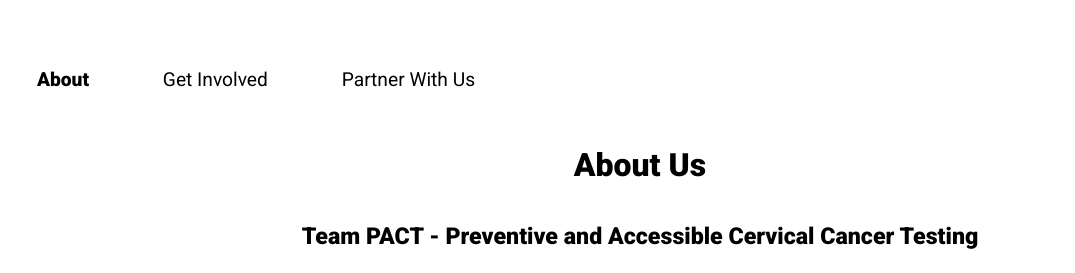
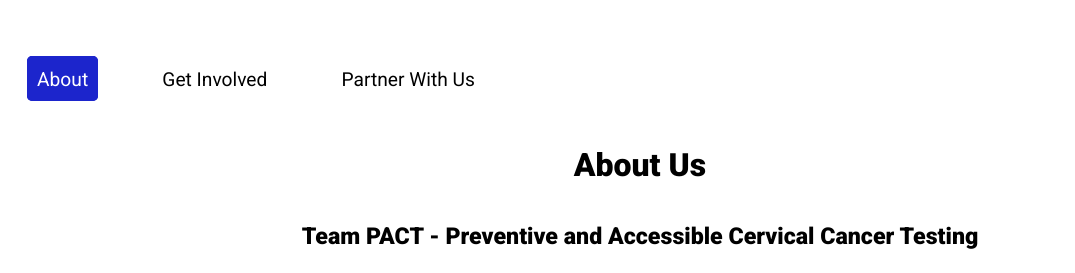
Before and after one commit to alyssaob/TeamPACT, a plain HTML site: page index.html in a window 1280 px wide. Shown: the top 273 px of the page, 0-1075 px from the left. Drawn offline with Linux system fonts and the light colour scheme.

Commit message:
Add files via upload

```diff
--- a/css/headingstyle.css
+++ b/css/headingstyle.css
@@ -53,7 +53,10 @@ nav a:hover{
   color: rgb(28, 37, 204);
 }
 nav li.current a{
-  font-weight: 900;
+  /* font-weight: 900; */
+  background-color: white;
+  border: solid 1px white;
+  color: rgb(28, 37, 204);
 }
 body{
   background-color: white;
@@ -98,6 +101,11 @@ footer{
     background-color: rgb(28, 37, 204);
     color: white;
   }
+  nav li.current a{
+    border: solid 3px rgb(28, 37, 204);
+    background-color: rgb(28, 37, 204);
+    color: white;
+  }
 }
 
 /* laptop */
@@ -129,6 +137,11 @@ footer{
       color: white;
     }
 
+    nav li.current a{
+      border: solid 10px rgb(28, 37, 204);
+      background-color: rgb(28, 37, 204);
+      color: white;
+    }
     nav img{
       display: block;
     }
```
